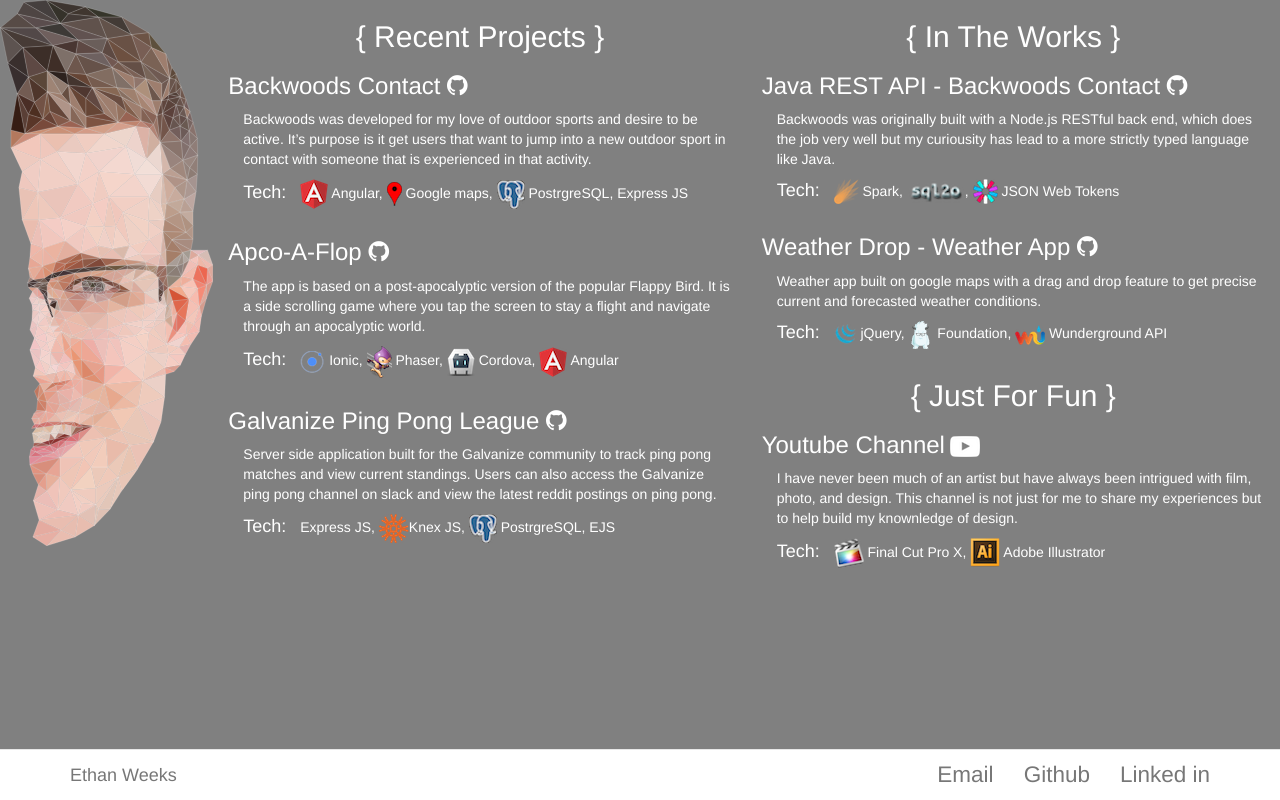
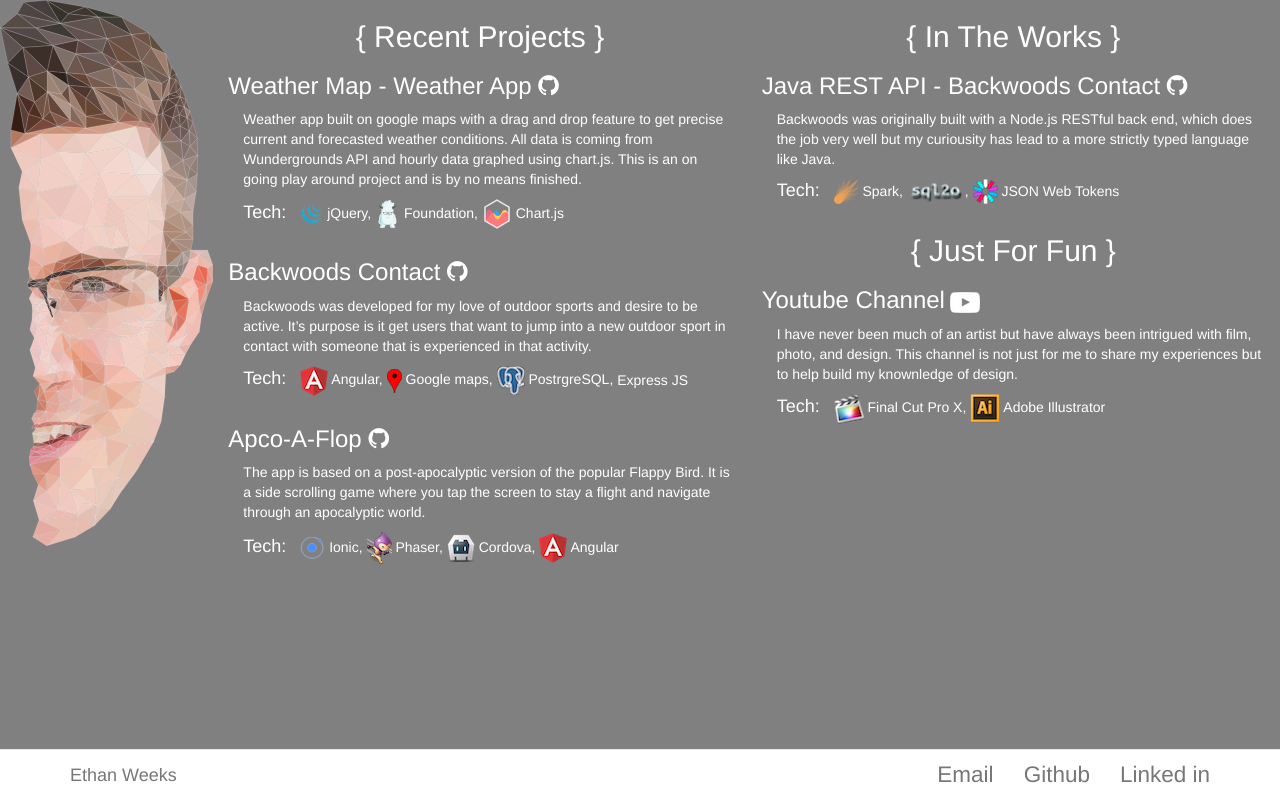
Before and after one commit to EGWeeks/personpage, a plain HTML site: page index.html in a window 1280 px wide. Drawn offline with nearby package versions, Linux system fonts and the light colour scheme; a web font is replaced by a local one.

Commit message:
updated with chart js logo and weather app desc

```diff
--- a/index.html
+++ b/index.html
@@ -18,6 +18,16 @@
 			</div>
 			<div class='col-xs-12 col-sm-8 col-md-9 col-lg-5 projects'>
 				<h2 class='projectHeader'>{	 Recent Projects  }</h2>
+				<section>
+					<h3><a class='projectLinks' href='https://weathermap.firebaseapp.com'>Weather Map - Weather App</a><a href='https://github.com/EGWeeks/WeatherMap'> <i class="fa fa-github" aria-hidden="true"></i></a></h3>
+					<p class='worksDesc' >Weather app built on google maps with a drag and drop feature to get precise current and forecasted weather conditions. All data is coming from Wundergrounds API and hourly data graphed using chart.js. This is an on going play around project and is by no means finished.</p>
+					<h4 class='techHeader'>Tech:</h4>
+					<ul class='tech' >
+						<li> <a href='https://jquery.com/'><img src='img/jquery.png' alt='jQuery logo' /> jQuery,</a></li>
+						<li> <a href='http://foundation.zurb.com/'><img src='img/yeti.svg' alt='foundation logo' /> Foundation,</a></li>
+						<li> <a href='http://www.chartjs.org/'><img src='img/chartjs.svg' alt='chart js logo' /> Chart.js</a></li>
+					</ul>
+				</section>
 				<section>
 					<h3><a href='https://www.backwoodscontact.xyz' class='projectLinks'>Backwoods Contact</a><a href='https://github.com/EGWeeks/tutorFront'> <i class="fa fa-github" aria-hidden="true"></i></a></h3>
 					<p class='projectDesc' >Backwoods was developed for my love of outdoor sports and desire to be active. It’s purpose is it get users that want to jump into a new outdoor sport in contact with someone that is experienced in that activity.</p>
@@ -41,17 +51,6 @@
 						<li> <a href='https://angularjs.org/'><img src='img/angular.png' alt='angular logo' /> Angular</a></li>
 					</ul>
 				</section>
-				<section>
-					<h3><a class='projectLinks' href='https://galvanize-ping-pong-league.herokuapp.com'>Galvanize Ping Pong League</a> <a href='https://github.com/mathewsjared/gpl'><i class="fa fa-github" aria-hidden="true"></i></a></h3>
-					<p class='projectDesc' >Server side application built for the Galvanize community to track ping pong matches and view current standings. Users can also access the Galvanize ping pong channel on slack and view the latest reddit postings on ping pong.</p>
-					<h4 class='techHeader'>Tech:</h4>
-					<ul class='tech' >
-						<li><a href='http://expressjs.com/'>Express JS,</a></li>
-						<li><a href='http://knexjs.org/'><img src='img/knex.png' alt='Knex js logo' />Knex JS,</a></li>
-						<li><a href='http://www.postgresql.org/'><img src='img/postgres.png' alt='postgres elephant'/> PostrgreSQL,</a></li>
-						<li><a href='http://www.postgresql.org/'> EJS</a></li>
-					</ul>
-				</section>
 			</div>
 			<div class='col-xs-12 col-sm-12 col-md-12 col-lg-5 works'>
 				<h2 class='worksHeader'>{	 In The Works  }</h2>
@@ -63,16 +62,6 @@
 						<li> <a href='http://sparkjava.com/'><img src='img/spark.png' alt='spark logo' /> Spark,</a></li>
 						<li> <a href='http://www.sql2o.org/'><img src='img/sql2o.png' alt='sql2o logo' />,</a></li>
 						<li> <a href='https://jwt.io/'><img src='img/jwt.png' alt='JWT logo' /> JSON Web Tokens</a></li>
-					</ul>
-				</section>
-				<section>
-					<h3><a class='projectLinks' href='https://github.com/EGWeeks/WeatherMap'>Weather Drop - Weather App</a><a href='https://github.com/EGWeeks/WeatherMap'> <i class="fa fa-github" aria-hidden="true"></i></a></h3>
-					<p class='worksDesc' >Weather app built on google maps with a drag and drop feature to get precise current and forecasted weather conditions.</p>
-					<h4 class='techHeader'>Tech:</h4>
-					<ul class='tech' >
-						<li> <a href='https://jquery.com/'><img src='img/jquery.png' alt='jQuery logo' /> jQuery,</a></li>
-						<li> <a href='http://foundation.zurb.com/'><img src='img/yeti.svg' alt='foundation logo' /> Foundation,</a></li>
-						<li> <a href='https://www.wunderground.com/weather/api/'><img src='img/wunderground.png' alt='wunderground logo' /> Wunderground API</a></li>
 					</ul>
 				</section>
 				<section>
```
Also changed, not shown: img/chartjs.svg (added), img/wunderground.png (deleted), 1 other file.
